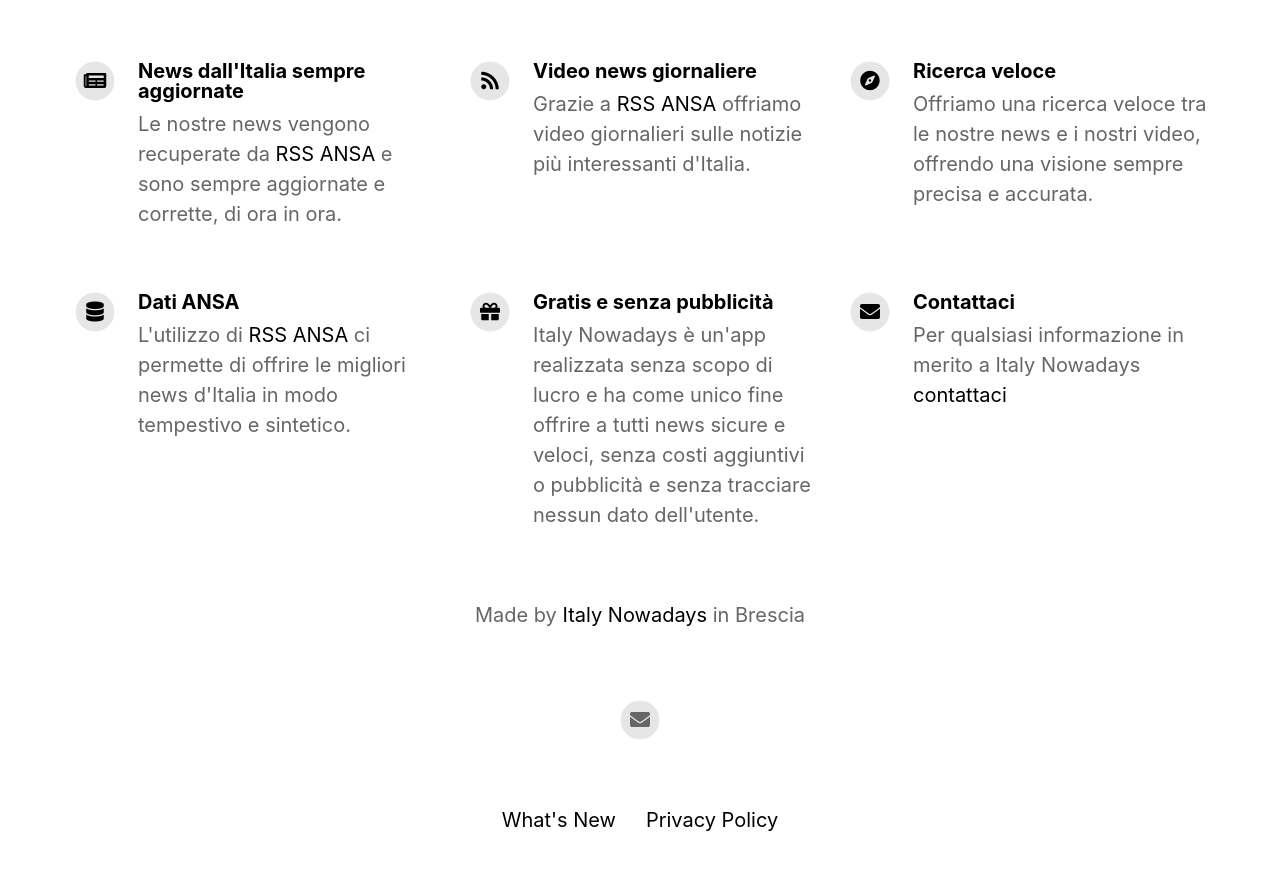
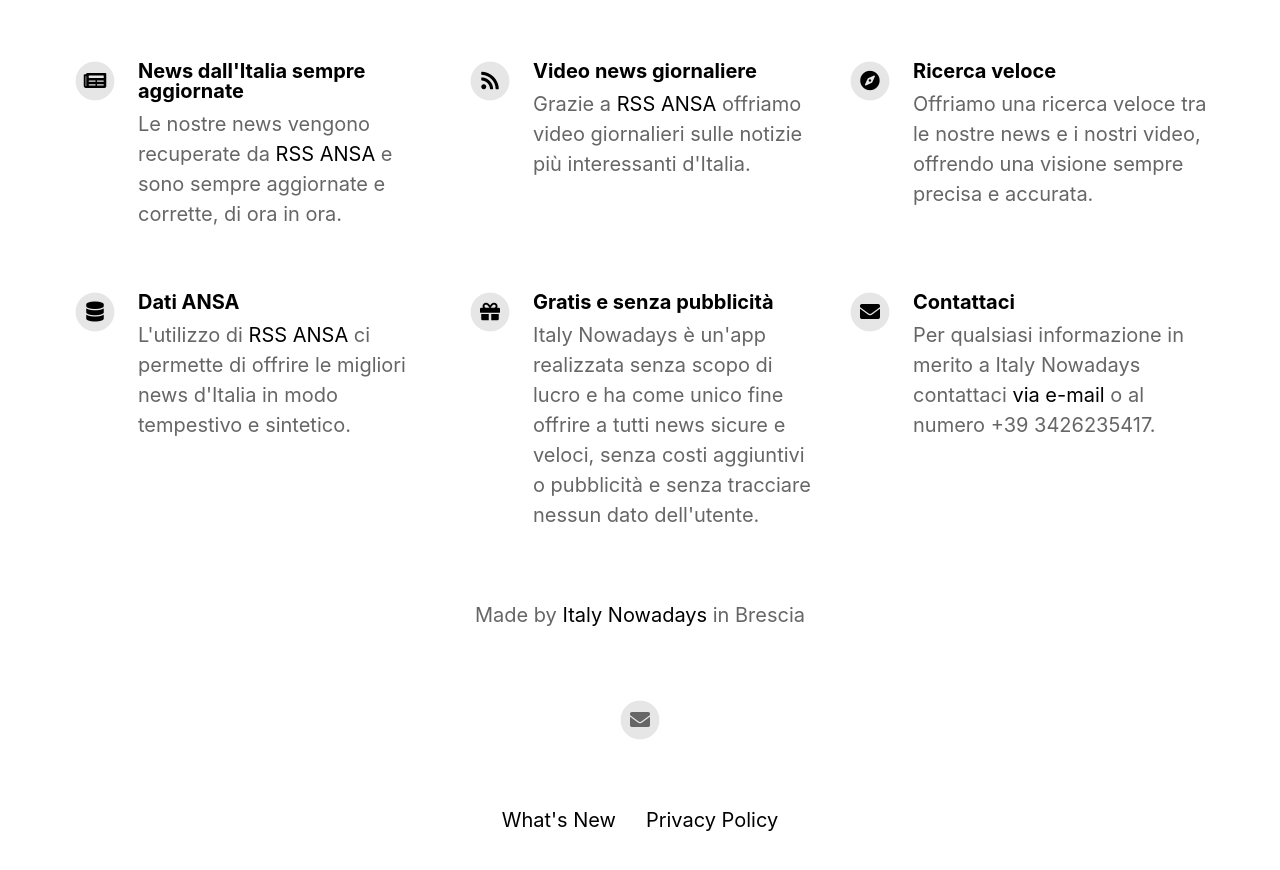
Before and after one commit to dariopellegrini/italynowadays, a Jekyll site: the page built from index.html, in a window 1280 px wide and 900 px high, scrolled down 1023 px. Shown: the top 870 px of the window. Built offline with Jekyll 4.4.1, drawn with Linux system fonts in a browser that asks for light colours; nearby versions of some CDN libraries.

Commit message:
Update _config.yml

```diff
--- a/_config.yml
+++ b/_config.yml
@@ -56,7 +56,7 @@ features                                  :
     fontawesome_icon_name                 : gift
 
   - title                                 : Contattaci
-    description                           : Per qualsiasi informazione in merito a Italy Nowadays <a href="mailto:italynowadays@gmail.com">contattaci</a>
+    description                           : Per qualsiasi informazione in merito a Italy Nowadays contattaci <a href="mailto:italynowadays@gmail.com">via e-mail</a> o al numero +39 3426235417.
     fontawesome_icon_name                 : envelope
 
 
```
